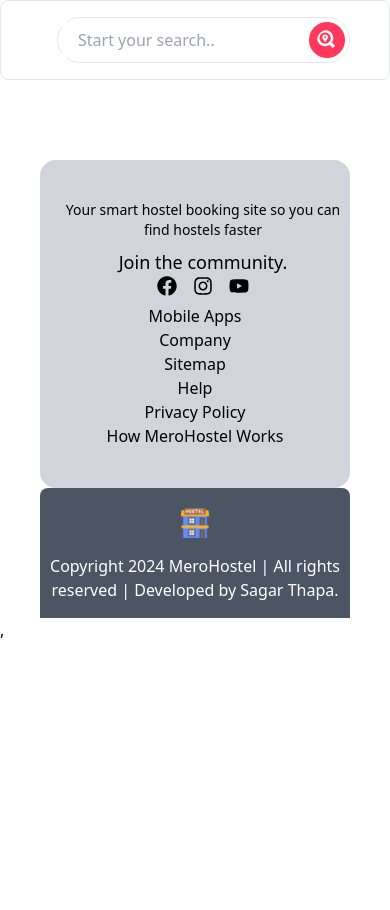
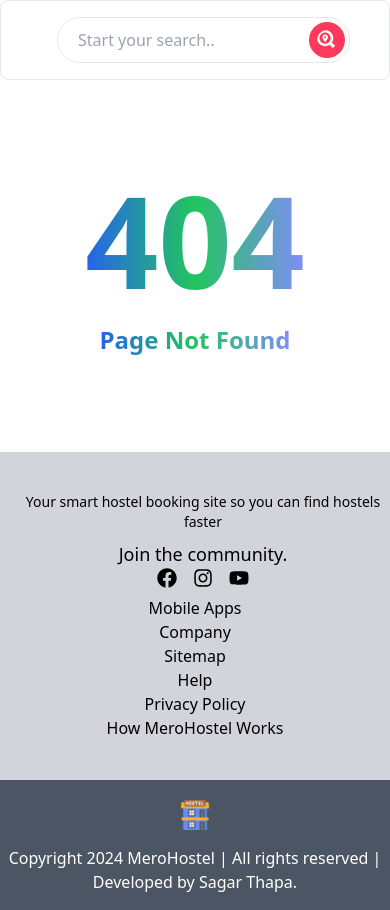
Before and after one commit to Th-Sagar/Hostel_Frontend, a React (Vite) app: page /login in a window 390 px wide. Before the commit the page ends 844 px from the top, so only its background shows below. Built offline with nearby package versions, Linux system fonts and the light colour scheme.

Commit message:
feat: search data

```diff
--- a/src/App.jsx
+++ b/src/App.jsx
@@ -5,6 +5,8 @@
 import Navbar from "./components/Navbar";
 import Footer from "./components/Footer";
 import About from "./pages/About";
+import Error from "./components/Error";
+import SearchData from "./pages/SearchData";
 const App = () => {
   return (
     <>
@@ -15,8 +17,9 @@
           <Route path="/about" element={<About />} />
           <Route path="/blog" element={<Blog />} />
           <Route path="/contact" element={<Contact />} />
+          <Route path="/hostel/:search" element={<SearchData/>} />
+          <Route path="*" element={<Error/>} />
         </Routes>
-
         <Footer />
       </Router>
     </>
--- a/src/components/Banner.jsx
+++ b/src/components/Banner.jsx
@@ -1,5 +1,5 @@
 import React from 'react'
-import { FaSearchLocation } from 'react-icons/fa'
+import Search from './Search'
 
 const Banner = () => {
   return (
@@ -9,14 +9,7 @@
         <h1 className="text-white text-xl font-bold ">
           Find Hostels all over Nepal
         </h1>
-        <div className=" bg-white rounded-3xl flex p-1 shadow ">
-          <input
-            className="pl-4 rounded-2xl outline-none"
-            type="text"
-            placeholder="Start your search.."
-          />
-          <FaSearchLocation className="search" />
-        </div>
+      <Search searchId={"banner"}/>
       </div>
       <div className=" md:w-1/2 flex pt-10  md:pt-16 md:left-16 relative justify-center items-center ">
         <img
--- /dev/null
+++ b/src/components/Error.jsx
@@ -0,0 +1,23 @@
+import React from 'react'
+
+const Error = () => {
+  return (
+    <>
+
+    <div className='flex justify-center items-center my-24 flex-col'>
+
+        <h1 className='text-9xl font-extrabold bg-gradient-to-r from-blue-600 via-green-500 to-indigo-400 inline-block text-transparent bg-clip-text'>
+
+            404
+
+        </h1>
+        <p className=' text-2xl pt-5  font-bold bg-gradient-to-r from-blue-600 via-green-500 to-indigo-400 inline-block text-transparent bg-clip-text'>
+            Page Not Found
+        </p>
+    </div>
+
+    </>
+  )
+}
+
+export default Error
--- a/src/components/Footer.jsx
+++ b/src/components/Footer.jsx
@@ -6,8 +6,8 @@
   const year = new Date().getFullYear();
   return (
     <>
-      <footer className="container mt-20">
-        <main className=" grid md:grid-cols-3 list-none bg-gray-300 rounded-2xl  items-center py-10 text-center ">
+      <footer className="mt-20">
+        <main className=" grid md:grid-cols-3 list-none bg-gray-300  items-center py-10 text-center ">
           <div className="pl-4 break-words md:w-64">
             <p className="text-sm">
               Your smart hostel booking site so you can find hostels faster
@@ -45,7 +45,7 @@
           </div>
         </main>
 
-        <main className="bg-gray-600 flex flex-col justify-center items-center pt-5  rounded-t-lg">
+        <main className="bg-gray-600 flex flex-col justify-center items-center pt-5">
           <Link to="/">
             <img src="/images/hostel.png" width="30px " alt="" />
           </Link>
--- a/src/components/Navbar.jsx
+++ b/src/components/Navbar.jsx
@@ -1,5 +1,4 @@
 import React, { useEffect, useState } from "react";
-import { FaSearchLocation } from "react-icons/fa";
 import { IoMdPerson } from "react-icons/io";
 import { RxHamburgerMenu } from "react-icons/rx";
 import { NavLink } from "react-router-dom";
@@ -7,12 +6,14 @@
 import Register from "./Register";
 import { useSelector } from "react-redux";
 import RegisterHostel from "./RegisterHostel";
+import Search from "./Search";
 
 const Navbar = () => {
   const [login, setLogin] = useState(false);
   const [register, setRegister] = useState(false);
   const [dropdownOpen, setDropdownOpen] = useState(false);
   const [detailHostel, setDetailHostel] = useState(false);
+  const [scroll, setScroll] = useState(0);
 
   const { token,loading } = useSelector((state) => state.userDetail);
 
@@ -44,32 +45,25 @@
 
 
   }
-  if(loading){
-    return <h1>Loading...</h1>
-  }
+  // if(loading){
+  //   return <h1>Loading...</h1>
+  // }
 
   const setToken = !!token;
 
-  console.log(setToken);
+
 
   return (
     <>
-      <section className="container  py-4 sticky top-0  bg-white z-10 border rounded-lg  ">
-        <main className="flex justify-between">
+      <section className="container  py-4 sticky top-0  bg-white z-10 border rounded-lg  "  >
+        <main className="flex justify-between" >
           <div className="p-2">
             <NavLink className="pointer" to="/">
               <img src="/images/hostel.png" alt="Hostel " width="20px " />
             </NavLink>
           </div>
 
-          <div className="border rounded-3xl flex p-1 shadowin ">
-            <input
-              className="pl-4 outline-none"
-              type="text"
-              placeholder="Start your search.."
-            />
-            <FaSearchLocation className="search" />
-          </div>
+        <Search searchId={"navbar"}/>
 
           <div className="md:flex gap-3 hidden">
             <ul className="lg:flex gap-4 hidden text-center p-2 justify-center items-center">
--- /dev/null
+++ b/src/components/Search.jsx
@@ -0,0 +1,38 @@
+import React, { useEffect, useState } from "react";
+import { FaSearchLocation } from "react-icons/fa";
+import { useNavigate } from "react-router-dom";
+
+const Search = ({ searchId }) => {
+  const [search, setSearch] = useState("");
+  const navigate = useNavigate();
+
+  const handleSearch = (e) => {
+    setSearch(e.target.value);
+  };
+
+  const handleSearchButton = (e) => {
+    e.preventDefault();
+    if (search) {
+      navigate(`/hostel/${search}`);
+      setSearch("");
+    }
+  };
+
+  return (
+    <div className="border bg-white rounded-3xl flex p-1 shadowin ">
+      <input
+        className="pl-4 rounded-2xl outline-none"
+        type="text"
+        placeholder="Start your search.."
+        name="search"
+        value={search}
+        autoComplete="off"
+        id={searchId}
+        onChange={handleSearch}
+      />
+      <FaSearchLocation className="search" onClick={handleSearchButton} />
+    </div>
+  );
+};
+
+export default Search;
--- a/src/features/UserDetailSlice.jsx
+++ b/src/features/UserDetailSlice.jsx
@@ -37,6 +37,23 @@
         body: JSON.stringify(data),
       });
       const result = await response.json();
+
+      return result;
+    } catch (error) {
+      return rejectWithValue({ message: error.message });
+    }
+  }
+);
+
+export const searchHostel = createAsyncThunk(
+  "searchHostel",
+  async (data, { rejectWithValue }) => {
+    try {
+      const response = await fetch(
+        `http://localhost:5000/api/hostel/search?location=${data}`
+      );
+      const result = await response.json();
+      console.log("result", result);
       return result;
     } catch (error) {
       return rejectWithValue({ message: error.message });
@@ -48,6 +65,7 @@
   token: localStorage.getItem("token") || null,
   loading: false,
   error: null,
+  searchItem: [],
 };
 
 const userDetailSlice = createSlice({
@@ -76,6 +94,17 @@
       .addCase(registerUser.rejected, (state, action) => {
         state.loading = false;
         state.error = action.payload.message;
+      })
+      .addCase(searchHostel.pending, (state) => {
+        state.loading = true;
+      })
+      .addCase(searchHostel.fulfilled, (state, action) => {
+        state.loading = false;
+        state.searchItem = action.payload;
+      })
+      .addCase(searchHostel.rejected, (state, action) => {
+        state.loading = false;
+        state.error = action.payload.message;
       });
   },
 });
--- a/src/main.jsx
+++ b/src/main.jsx
@@ -9,6 +9,6 @@
  <Provider store={store}>
    <React.StrictMode>
     <App />
-  </React.StrictMode>,
+  </React.StrictMode>
  </Provider>
 )
--- a/src/pages/Home.jsx
+++ b/src/pages/Home.jsx
@@ -19,7 +19,7 @@
         <section className="mt-20">
           <h1 className="text-xl font-bold">Recommended hostels</h1>
 
-          <div className="bg-gray-800 flex justify-between md:flex-row flex-col text-white rounded-2xl mt-20 lg:h-72 pt-20 md:pt-0 gap-20 md:gap-0 ">
+          <div className="bg-gray-800 flex justify-between md:flex-row flex-col text-white rounded-2xl mt-20 lg:h-[35rem] pt-20 md:pt-0 gap-20 md:gap-0 ">
             <div className="md:w-1/3 flex flex-col justify-center pl-16 break-words text-wrap">
               <h1 className="text-lg font-extrabold">Host your Hostel.</h1>
               <p className="pt-2 font-light ">
@@ -32,7 +32,7 @@
               />
             </div>
 
-            <div className="md:w-2/3 rounded-2xl">
+            <div className="md:w-2/3 rounded-2xl ">
               <img
                 src="/images/host-hostel.jpg"
                 className="rounded-2xl"
--- /dev/null
+++ b/src/pages/SearchData.jsx
@@ -0,0 +1,44 @@
+import React, { useEffect, useState } from "react";
+import { useDispatch, useSelector } from "react-redux";
+import { useParams } from "react-router-dom";
+import { searchHostel } from "../features/UserDetailSlice";
+
+const SearchData = () => {
+  const { searchItem } = useSelector((state) => state.userDetail);
+  const {search} = useParams()
+
+  const dispatch= useDispatch();
+
+  useEffect(() => {
+    dispatch(searchHostel(search))
+
+
+
+
+
+  }, [search]);
+
+
+  if (!searchItem) {
+    return <div>No hostel data available</div>;
+  }
+
+  if (!searchItem.hostel) {
+    return <div>No hostel data available</div>;
+  }
+  return (
+    <div className="text-black font-bold">
+      <h2>Hostel Details:</h2>
+      {(searchItem.hostel).map((hostel, index) => {
+        return (
+          <div key={index}>
+            <p>Contact: {hostel.hostelContact}</p>
+
+          </div>
+        );
+      })}
+    </div>
+  );
+};
+
+export default SearchData;
```
